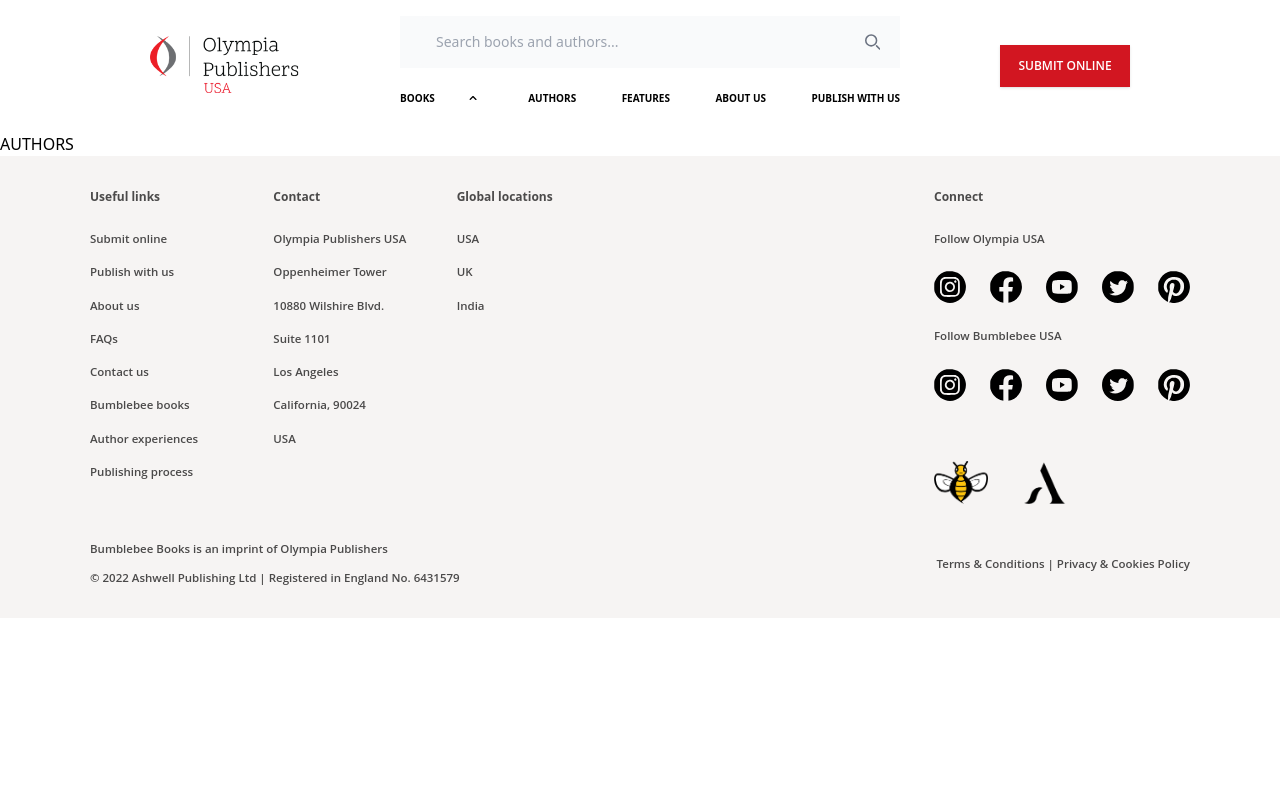
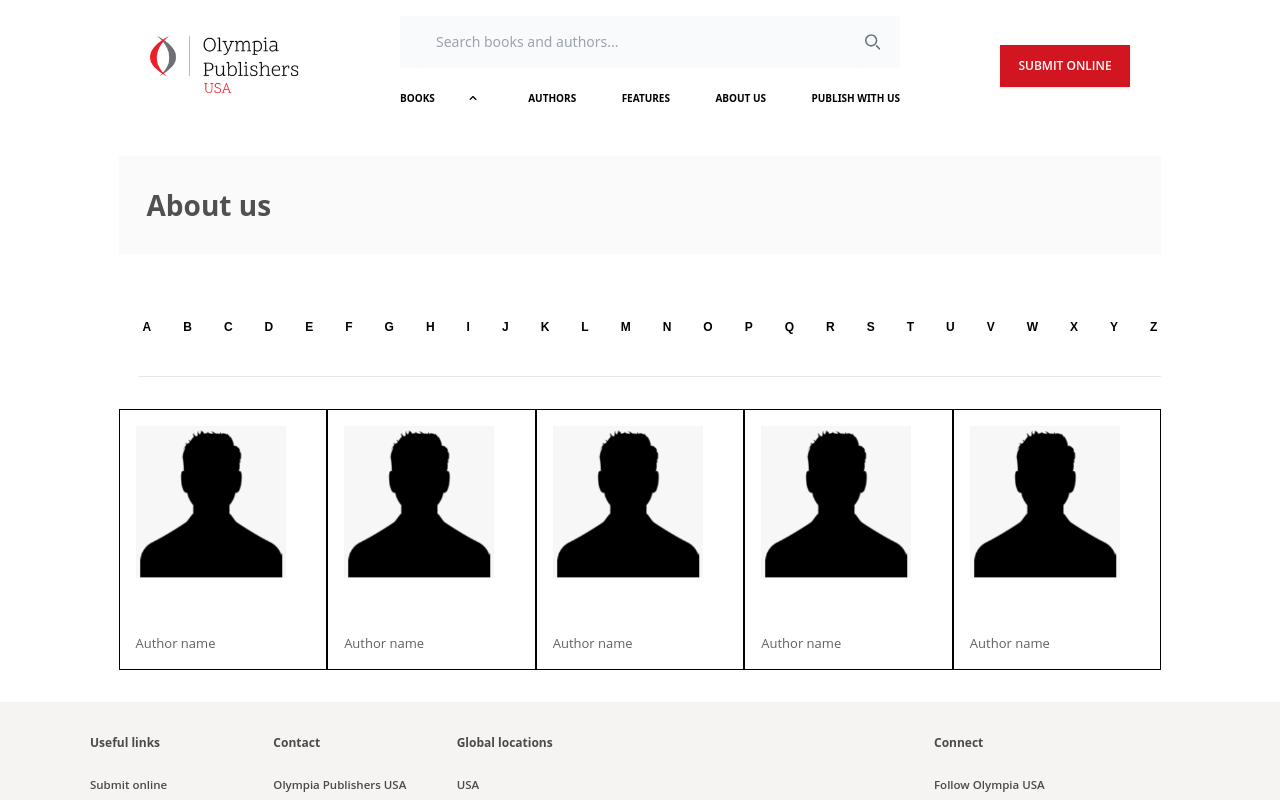
Before and after one commit to Hadees621/Olympia-USA, a Next.js app: page /authors in a window 1280 px wide. Shown: the top 800 px of the page. Built offline with nearby package versions, Linux system fonts and the light colour scheme.

Commit message:
feature: sm screen

```diff
--- a/src/app/authors/page.js
+++ b/src/app/authors/page.js
@@ -1,11 +1,40 @@
-import React from 'react'
+import Banner from "@/components/common/Banner";
+import NavigationButtons from "@/components/feature/NaviagationButtons";
+import SmPagination from "@/components/feature/SmPagination";
+import AuthorComponent from "@/components/search/AuthorComponent";
+import { alphabetButtons } from "@/utils/author/utils";
+import { buttonsData } from "@/utils/feature/utils";
+import { Books } from "@/utils/home/Books";
+import React from "react";
 
 const Authors = () => {
+  const renderAuthors = () => {
+    return Books.map((book, index) => (
+      <div key={index} className="w-full lg:w-1/4">
+        <AuthorComponent
+          src={book.src}
+          title={book.title}
+          author={book.author}
+        />
+      </div>
+    ));
+  };
+
   return (
-    <div>
-      <h1>AUTHORS</h1>
+    <div className="w-full lg:flex lg:justify-center">
+      <div className="lg:max-w-[850px] xl:max-w-[1200px] 2xl:max-w-[1600px]">
+        <Banner title={"About us"} />
+
+        <NavigationButtons data={alphabetButtons} />
+
+        <div className="grid grid-cols-2 md:grid-cols-4 gap-5 lg:gap-0 lg:flex items-center justify-center lg:border-black mx-5 lg:mx-0 my-8">
+          {renderAuthors()}
+        </div>
+
+        <SmPagination />
+      </div>
     </div>
-  )
-}
+  );
+};
 
-export default Authors
+export default Authors;
--- a/src/components/feature/NaviagationButtons.js
+++ b/src/components/feature/NaviagationButtons.js
@@ -4,7 +4,7 @@ const NavigationButtons = ({ data }) => (
       {data.map((button, index) => (
         <button
           key={index}
-          className="text-[14px] 2xl:text-[18px] pt-3 xl:p-1 2xl:p-3 font-semibold font-droid-sans flex items-center justify-center hover:border lg:hover:border-none hover:border-red-300 w-max hover:text-[#C9444F] my-7"
+          className=" text-[12px] 2xl:text-[18px] p-3 xl:p-1 2xl:p-3 font-semibold font-droid-sans flex items-center justify-center hover:border lg:hover:border-none hover:border-red-300 w-max hover:text-[#C9444F] my-7"
         >
           {button.title}
         </button>
--- a/src/components/feature/SmPagination.js
+++ b/src/components/feature/SmPagination.js
@@ -29,7 +29,6 @@ const SmPagination = () => {
               </svg>
             </a>
           </li>
-          {/* Pagination items might be dynamically generated in a real-world app */}
           <li>
             <a
               href="#"
@@ -50,7 +49,7 @@ const SmPagination = () => {
             <a
               href="#"
               aria-current="page"
-              className="z-10 flex items-center justify-center px-3 h-8 leading-tight text-blue-600 hover:text-blue-700 dark:border-gray-700 dark:bg-gray-700 dark:text-white"
+              className="z-10 flex items-center justify-center px-3 h-8 leading-tight text-gray-500 bg-white hover:text-gray-700 dark:border-gray-700 dark:bg-gray-700 dark:text-white"
             >
               3
             </a>
--- /dev/null
+++ b/src/utils/author/utils.js
@@ -0,0 +1,5 @@
+export const alphabetButtons = [];
+for (let i = 65; i <= 90; i++) {
+  const title = String.fromCharCode(i);
+  alphabetButtons.push({ title });
+}
```
